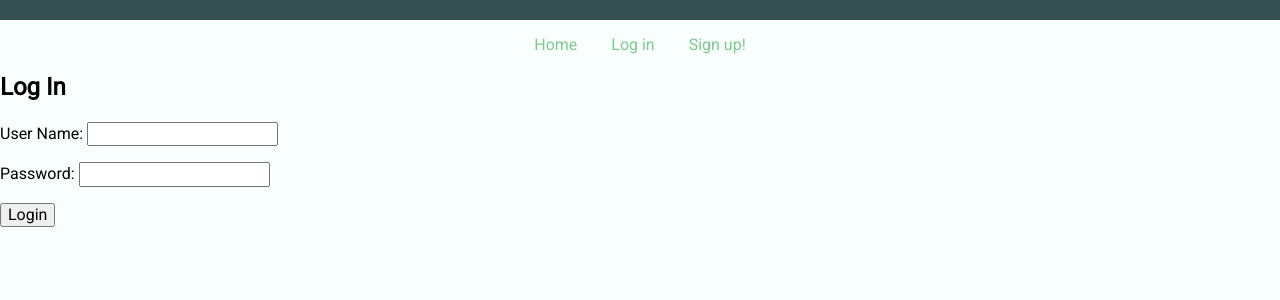
After one commit to ant0nm/blog_django, a Django app: page /login/ in a window 1280 px wide. The commit adds this page. Shown: the top 300 px of the page. Run offline with Django 3.2, Linux system fonts and the light colour scheme.

Commit message:
Added the ability to log in and log out, added users to the blog, and an ability for users to make new posts

```diff
--- /dev/null
+++ b/blog/forms.py
@@ -0,0 +1,38 @@
+from blog.models import Article, Comment
+from datetime import date, datetime
+from django import forms
+from django.core.exceptions import ValidationError
+from django.forms import Form, CharField, PasswordInput
+from pytz import timezone
+
+class LoginForm(Form):
+    username = CharField(label="User Name", max_length=64)
+    password = CharField(widget=PasswordInput())
+
+class CommentForm(forms.ModelForm):
+    class Meta:
+        model = Comment
+        fields = ['name', 'message']
+
+class ArticleForm(forms.ModelForm):
+    class Meta:
+        model = Article
+        fields = ['title', 'body', 'draft', 'published_date', 'topic']
+
+    def clean_published_date(self):
+        # localizing both dates
+        publishedDate = self.cleaned_data['published_date']
+        presentDate = date.fromtimestamp(datetime.now(timezone('America/Toronto')).timestamp())
+        print(presentDate)
+        print(publishedDate)
+        isDraft = self.cleaned_data['draft']
+        if isDraft:
+            if publishedDate < presentDate:
+                raise ValidationError('Specified date must be in the future!')
+            else:
+                return publishedDate
+        else:
+            if publishedDate > presentDate:
+                raise ValidationError('Specified date must be in the past!')
+            else:
+                return publishedDate
--- a/blog/static/css/main.css
+++ b/blog/static/css/main.css
@@ -55,6 +55,7 @@ body {
 .site-nav-item {
   display: inline-block;
   margin-right: 30px;
+  color: darkgrey;
 }
 
 .site-nav-item:last-child {
@@ -105,6 +106,11 @@ body {
   margin: 30px;
 }
 
+
+form.signup_form {
+
+}
+
 @media (max-width: 768px) {
   .post-list {
     grid-template-columns: 1fr 1fr;
--- a/blog/templates/base.html
+++ b/blog/templates/base.html
@@ -15,7 +15,14 @@
       <nav class="site-nav">
         <ul>
           <li class="site-nav-item"><a href="{% url 'home' %}">Home</a></li>
-          <li class="site-nav-item"><a href="{% url 'new_post' %}">New Post</a></li>
+          {% if request.user.is_authenticated %}
+            <li class="site-nav-item">Logged in as {{request.user.username}}</li>
+            <li class="site-nav-item"><a href="{% url 'new_post' %}">New Post</a></li>
+            <li class="site-nav-item"><a href="{% url 'logout' %}">Log out</a></li>
+          {% else %}
+            <li class="site-nav-item"><a href="{% url 'login' %}">Log in</a></li>
+            <li class="site-nav-item"><a href="{% url 'signup' %}">Sign up!</a></li>
+          {% endif %}
         </ul>
       </nav>
     </header>
--- /dev/null
+++ b/blog/templates/login.html
@@ -0,0 +1,9 @@
+{% extends 'base.html' %}
+{% block content %}
+<h2>Log In</h2>
+<form class="login_form" action="{% url 'login' %}" method="post">
+  {% csrf_token %}
+  {{ form.as_p }}
+  <input type="submit" value="Login">
+</form>
+{% endblock %}
--- a/blog/templates/posts.html
+++ b/blog/templates/posts.html
@@ -6,6 +6,7 @@
   <a class="post-link" href="{% url 'post_details' id=article.pk %}">
     <li class="post-item">
       <h2>{{article.title}}</h2>
+      <p>By {{article.user.username}}</p>
     </li>
   </a>
   {% endfor %}
--- a/blog/urls.py
+++ b/blog/urls.py
@@ -15,7 +15,7 @@ Including another URLconf
 """
 from django.contrib import admin
 from django.urls import path
-from blog.views import root, posts_page, post_show, create_comment, new_post, create_post
+from blog.views import root, posts_page, post_show, create_comment, new_post, create_post, login_view, logout_view, signup
 
 urlpatterns = [
     path('admin/', admin.site.urls),
@@ -25,4 +25,7 @@ urlpatterns = [
     path('comments/new', create_comment, name='create_comment'),
     path('new_post/', new_post, name='new_post'),
     path('create_post/', create_post, name='create_post'),
+    path('login/', login_view, name="login"),
+    path('logout/', logout_view, name="logout"),
+    path('signup/', signup, name='signup'),
 ]
--- a/blog/views.py
+++ b/blog/views.py
@@ -1,10 +1,51 @@
 from django.http import HttpResponse, HttpResponseRedirect
 from django.shortcuts import render
 from datetime import datetime
-from blog.models import Article, Comment, Topic, CommentForm, ArticleForm
+from blog.models import Article, Comment, Topic
+from blog.forms import CommentForm, ArticleForm, LoginForm
+from django.contrib.auth import authenticate, login, logout
+from django.contrib.auth.forms import UserCreationForm
+from django.contrib.auth.decorators import login_required
+
+def login_view(request):
+    if request.method == "POST":
+        form = LoginForm(request.POST)
+        if form.is_valid():
+            username = form.cleaned_data['username']
+            pw = form.cleaned_data['password']
+            user = authenticate(username=username, password=pw)
+            if user is not None:
+                login(request, user)
+                return HttpResponseRedirect('/')
+            else:
+                form.add_error('username', 'Login failed')
+    else:
+        form = LoginForm()
+    context = {'form': form}
+    html_response = render(request, 'login.html', context)
+    return HttpResponse(html_response)
+
+def logout_view(request):
+    logout(request)
+    return HttpResponseRedirect('/')
+
+def signup(request):
+    if request.method == "POST":
+        form = UserCreationForm(request.POST)
+        if form.is_valid():
+            form.save()
+            username = form.cleaned_data.get('username')
+            raw_password = form.cleaned_data.get('password1')
+            user = authenticate(username=username, password=raw_password)
+            login(request, user)
+            return HttpResponseRedirect('/')
+    else:
+        form = UserCreationForm()
+    html_response = render(request, 'signup.html', {'form': form})
+    return HttpResponse(html_response)
 
 def posts_page(request):
-    context = {'title': "Anton's Blog", 'articles': Article.objects.filter(draft=False).order_by('-published_date')}
+    context = {'title': "The Blog", 'articles': Article.objects.filter(draft=False).order_by('-published_date')}
     html_string = render(request, 'posts.html', context)
     return HttpResponse(html_string)
 
@@ -14,15 +55,19 @@ def post_show(request, id):
     html_string = render(request, 'post.html', context)
     return HttpResponse(html_string)
 
+@login_required
 def new_post(request):
     context = {'title':'Create a new post', 'article_form': ArticleForm()}
     html_string = render(request, 'new_post.html', context)
     return HttpResponse(html_string)
 
+@login_required
 def create_post(request):
     form = ArticleForm(request.POST)
     if form.is_valid():
-        new_article = form.save()
+        new_article = form.instance
+        new_article.user = request.user
+        new_article.save()
         return HttpResponseRedirect("/posts/")
     else:
         html_string = render(request, 'new_post.html', {'title': 'Create a new post', 'article_form': ArticleForm(request.POST)})
```
Also changed, not shown: blog/models.py (+3 -34 lines), blog/templates/post.html (+1 -9 lines), blog/templates/signup.html (added, +9 -0 lines), blog/migrations/0005_auto_20190311_2049.py (added), blog/migrations/0006_article_user.py (added), blog/migrations/0007_remove_article_author.py (added), 1 other file.
